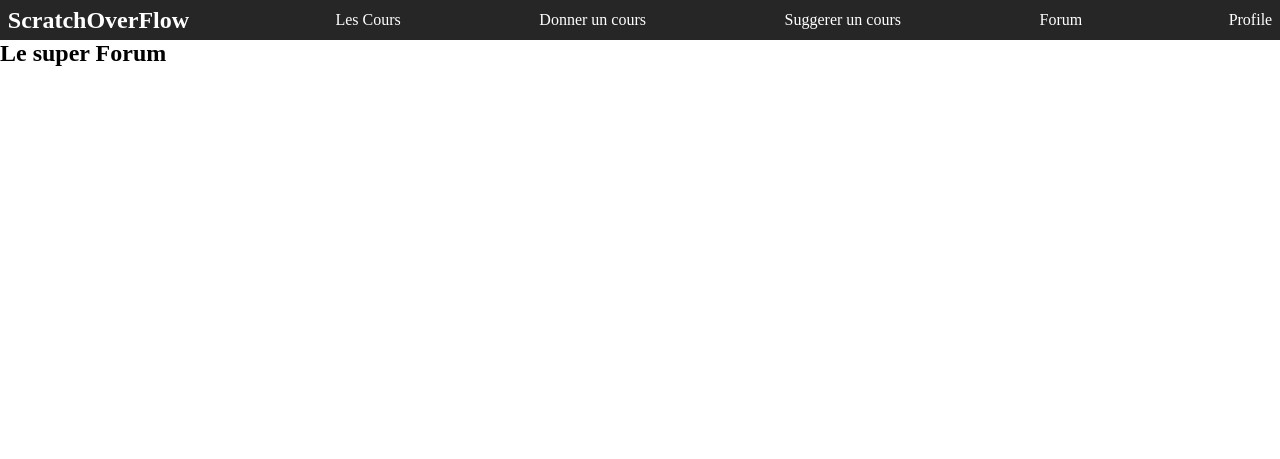
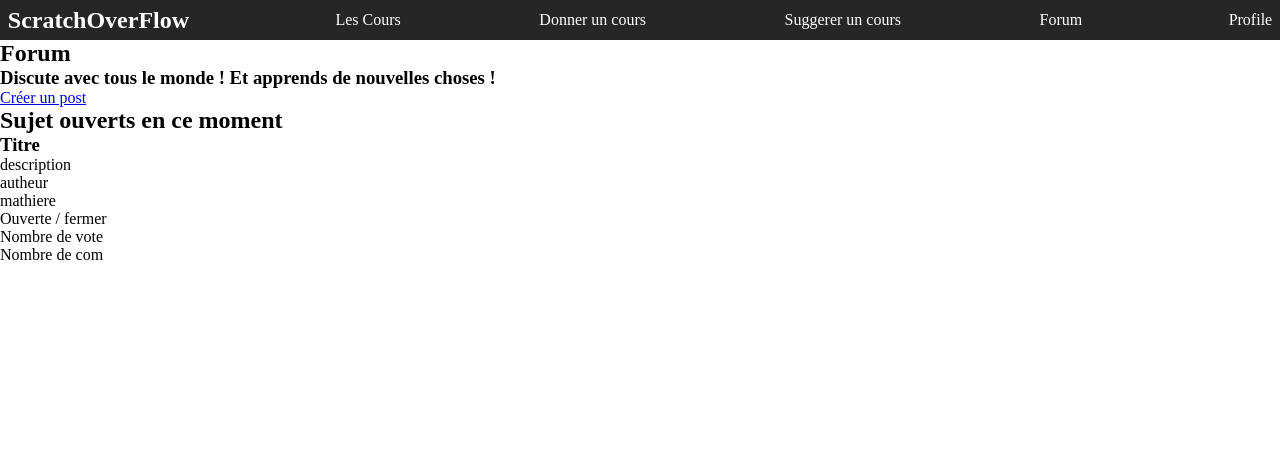
Before and after one commit to Slinah/tutorat-workshop, a PHP site: page /forum in a window 1280 px wide. Shown: the top 459 px of the page. Run offline with PHP 8.4, Linux system fonts and the light colour scheme.

Commit message:
forum listing need

```diff
--- a/views/forum.php
+++ b/views/forum.php
@@ -4,4 +4,21 @@ include_once "includes/composants/nav-bar.php";
 
 ?>
 
-<h2>Le super Forum</h2>
+<h2>Forum</h2>
+
+<h3>Discute avec tous le monde ! Et apprends de nouvelles choses !</h3>
+
+<a href="#">Créer un post</a>
+
+<div class="list-posts">
+    <h2>Sujet ouverts en ce moment </h2>
+    <div class="posts">
+        <h3>Titre</h3>
+        <p>description</p>
+        <p>autheur</p>
+        <p>mathiere</p>
+        <p>Ouverte / fermer</p>
+        <p>Nombre de vote</p>
+        <p>Nombre de com</p>
+    </div>
+</div>
```
